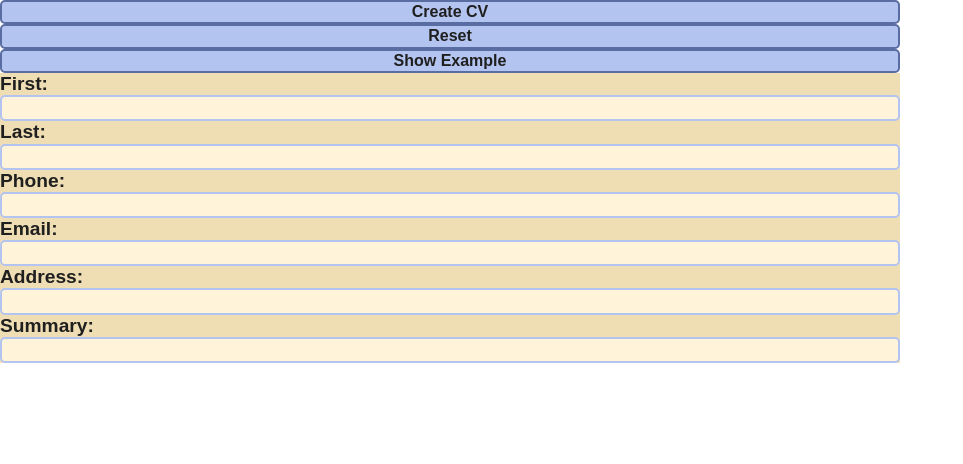
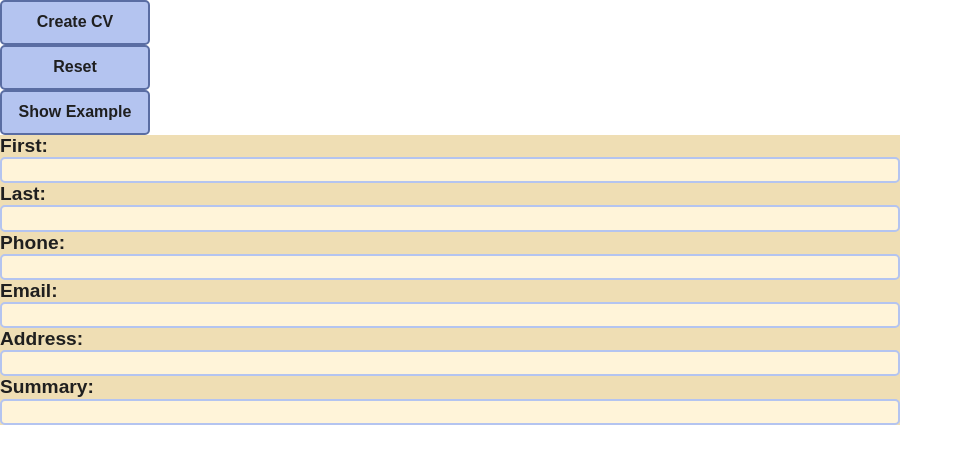
Before and after one commit to xincryptedx/cv-creator, a React (Vite) app: page / in a window 1280 px wide. Shown: the top 464 px of the page, without its empty margins (0-963 px from the left). Built offline with nearby package versions, Linux system fonts and the light colour scheme.

Commit message:
Add height and width rules for buttons

```diff
--- a/src/style/CvForm.module.css
+++ b/src/style/CvForm.module.css
@@ -20,6 +20,9 @@
   background-color: var(--primary_1);
   border: 2px solid var(--primary_2);
   border-radius: 5px;
+
+  min-height: 45px;
+  max-width: 150px;
 }
 
 .cvForm button:hover {
```
